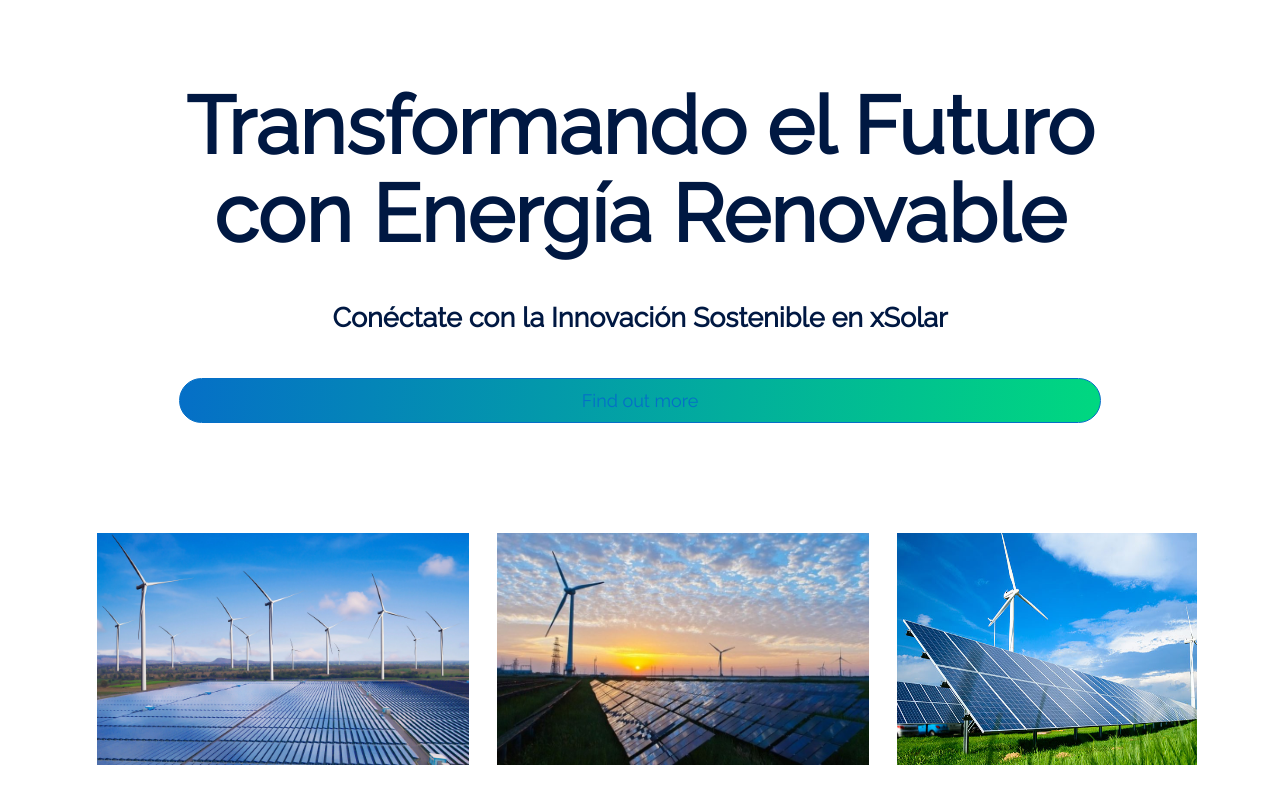
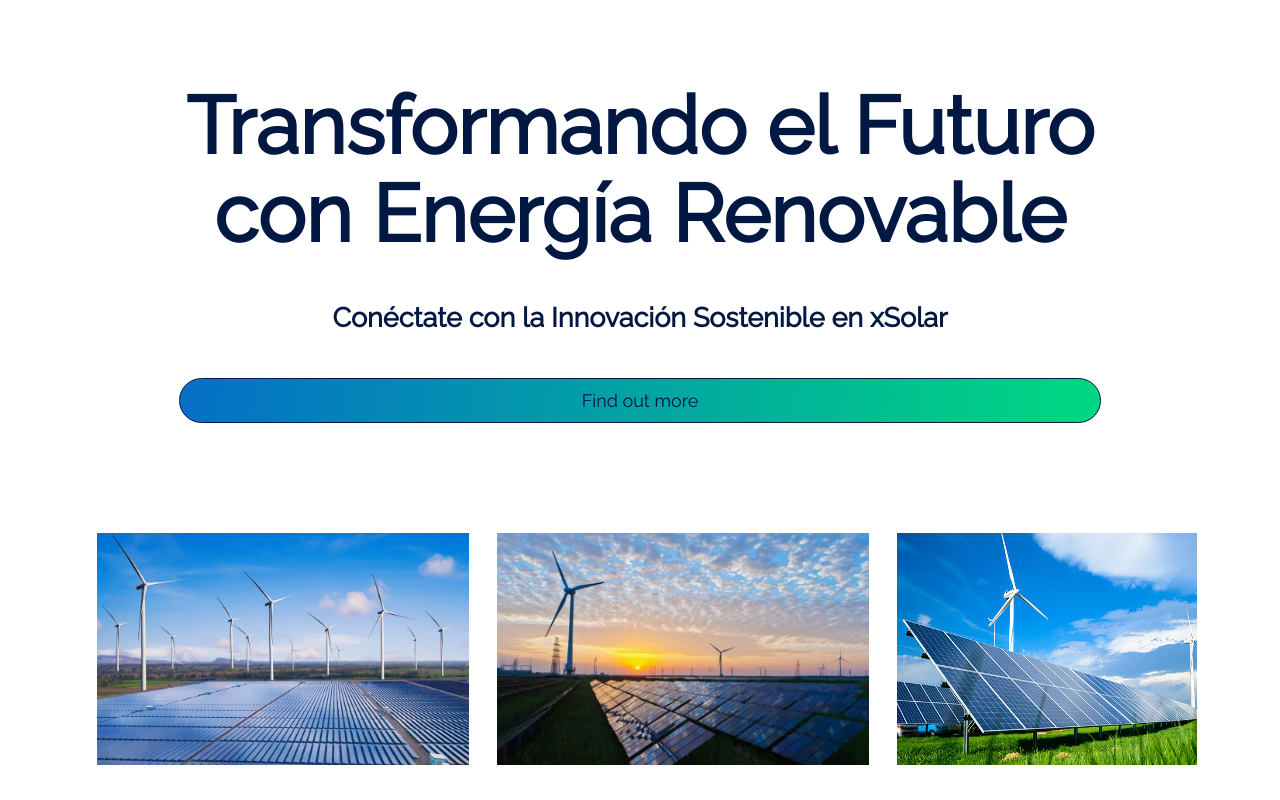
Before and after one commit to xsolarxx/FRONTEND, a React (Vite) app: page / in a window 1280 px wide. In both pictures the pointer is over the button "Find out more". Shown: the part 584-1384 px from the top of the page. Built offline with nearby package versions, Linux system fonts and the light colour scheme.

Commit message:
ajustes index

```diff
--- a/src/index.css
+++ b/src/index.css
@@ -40,8 +40,8 @@ button {
 
 }
 button:hover {
-  border-color: var(--primary-color-blue);
-  color: var(--primary-color-blue);
+  border-color: var(--text-navy-blue);
+  color: var(--text-navy-blue);
   background-color: var(--text-white)
 
 }
```
